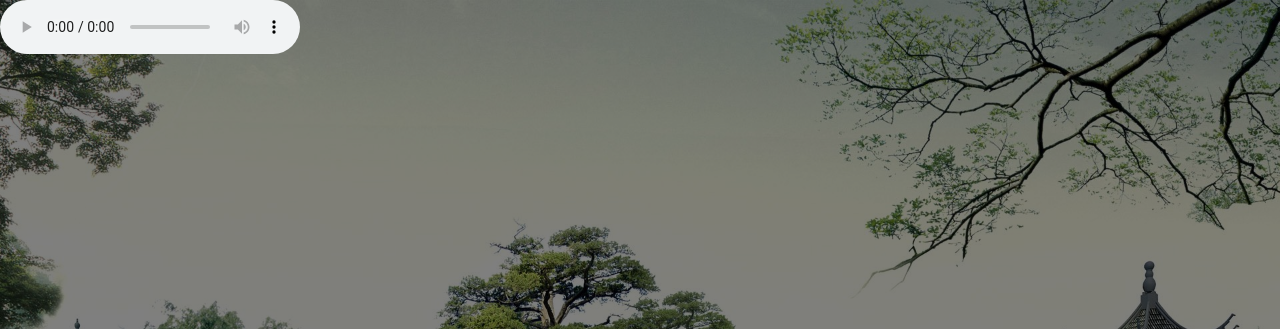
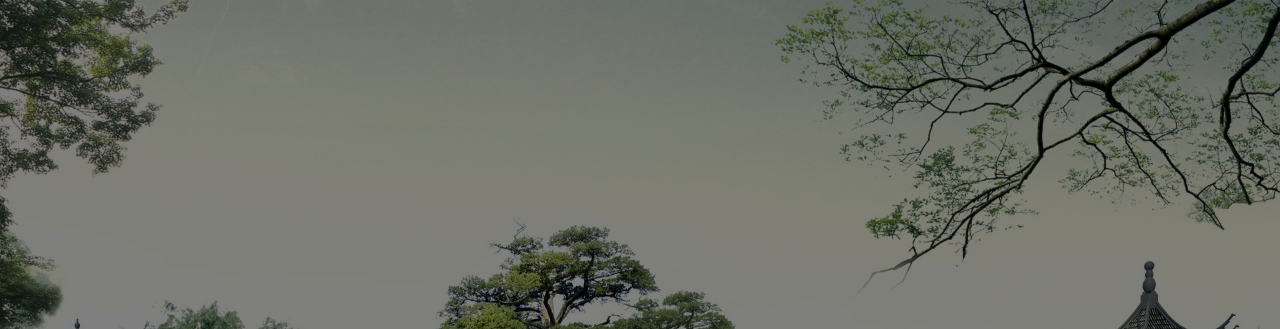
Before and after one commit to emily-sj/Mood-Music-Web-App, a website: page title.html in a window 1280 px wide. Shown: the top 329 px of the page. Drawn offline with Linux system fonts and the light colour scheme.

Commit message:
Update title.html

```diff
--- a/title.html
+++ b/title.html
@@ -10,7 +10,7 @@
         <header>
             <div class="main">
             </div>
-            <audio src="shoota.mp3" controls></audio>
+            <audio src="shoota.mp3" autoplay loop></audio>
             <div class="title">
                 <h1>VIBE OUT!</h1>
             </div>
```
